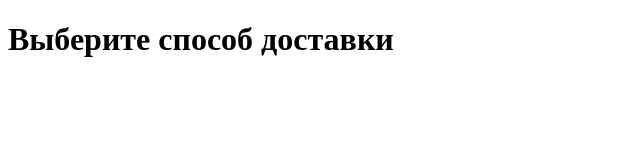
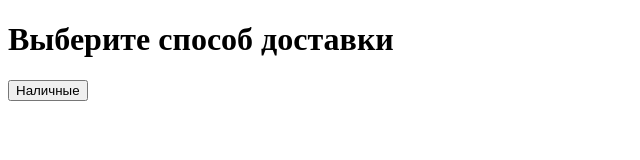
Before and after one commit to rumaru2020/module-3, a plain HTML site: page index.html in a window 1280 px wide. Shown: the whole page, without its empty margins (0-640 px from the left). Drawn offline with Linux system fonts and the light colour scheme.

Commit message:
button added

```diff
--- a/index.html
+++ b/index.html
@@ -10,5 +10,6 @@
     <h1>
         Выберите способ доставки
     </h1>
+    <button>Наличные</button>
 </body>
 </html>
```
